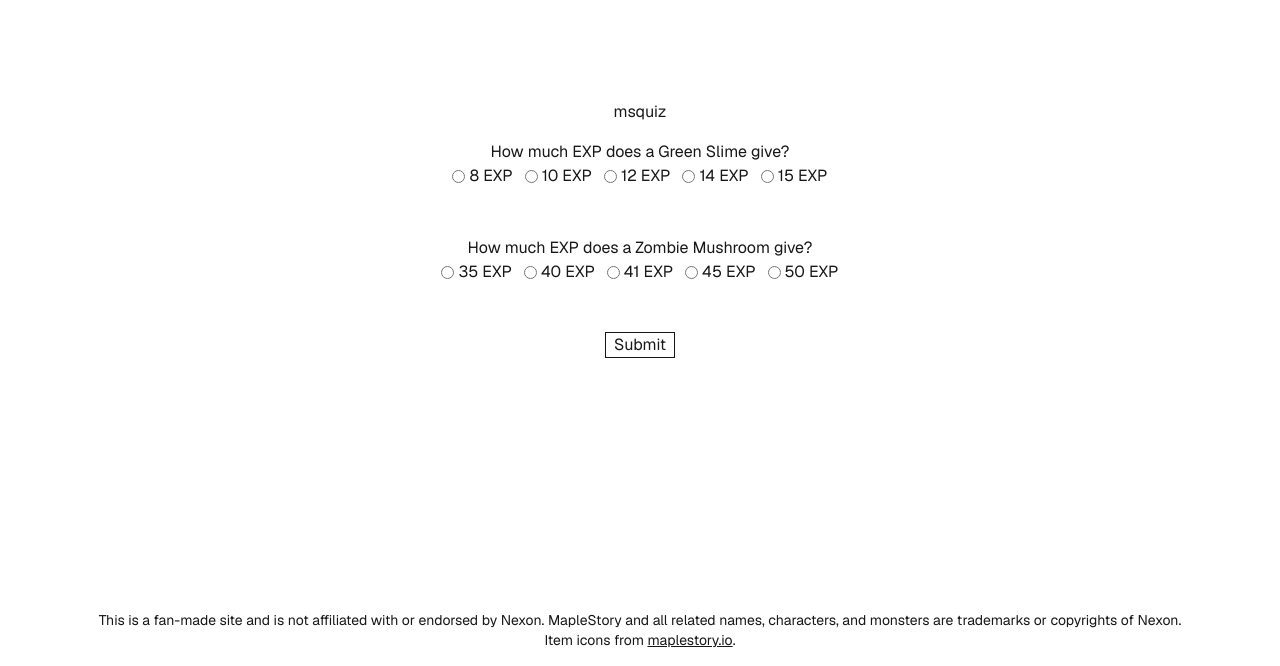
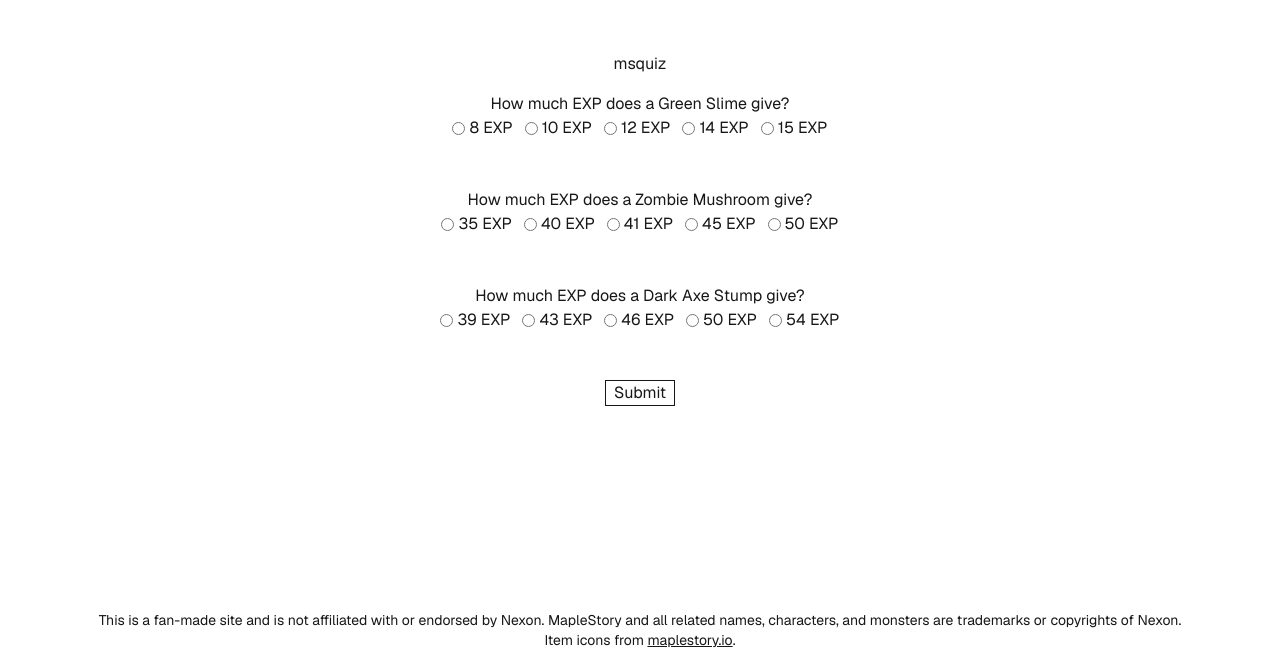
Before and after one commit to jarrensj/msquiz, a Next.js app: page / in a window 1280 px wide. Shown: the part 134-800 px from the top of the page. Built offline with nearby package versions, Linux system fonts and the light colour scheme.

Commit message:
feat: add Dark Axe Stump EXP quiz question
Adds a question to the home page quiz, "How much EXP does a Dark Axe
Stump give?", with the answer 43 EXP. The choices are 39, 43, 46, 50,
and 54 EXP.

```diff
--- a/app/page.tsx
+++ b/app/page.tsx
@@ -13,6 +13,12 @@ const questions = [
     unit: "EXP",
     options: [35, 40, 41, 45, 50],
   },
+  {
+    question: "How much EXP does a Dark Axe Stump give?",
+    answer: 43,
+    unit: "EXP",
+    options: [39, 43, 46, 50, 54],
+  },
 ];
 
 export default function Home() {
```
